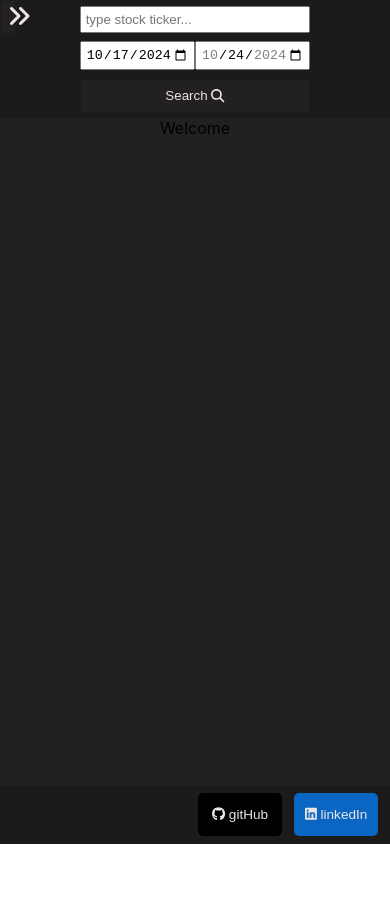
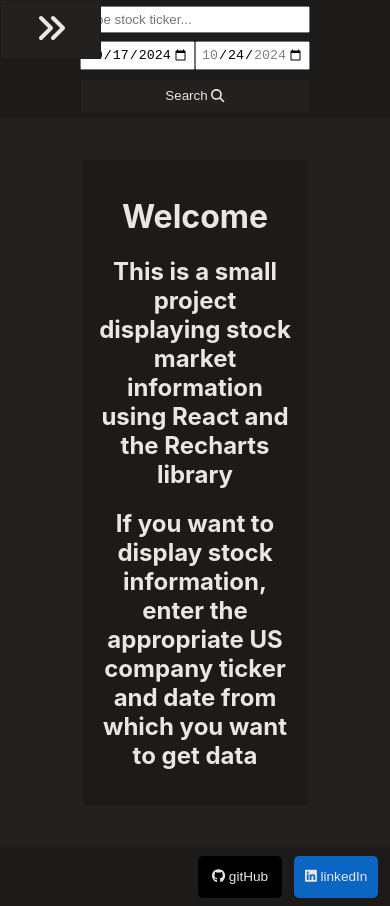
Before and after one commit to MajkiX/react-finance-project, a React (Create React App) app: page / in a window 390 px wide. Before the commit the page ends 844 px from the top, so only its background shows below. Built offline with nearby package versions, Linux system fonts and the light colour scheme.

Commit message:
Custom Hook, Style changes, Graph fix

```diff
--- a/src/App.js
+++ b/src/App.js
@@ -23,7 +23,8 @@ function App() {
   const [secondDate, setSecondDate] = useState(yesterdayDate)
   const [tickerInfo, setTickerInfo] = useState(null)
   const [isAsideMenuVisible, setIsAsideMenuVisible] = useState(false)
-  const [favouriteTickers, setFavouriteTickers] = useState(['TSLA', "T", "AAPL"])
+  const [favouriteTickers, setFavouriteTickers] = useState(['TSLA', "T", "AAPL", "AADI", "CERO", "CEP", "DOW"])
+  const [errors, setErrors] = useState()
 
 
   const API_KEY = '3b7fOT4l9UZGBGtJGyuZzwwuF0n2hqxb'
@@ -33,11 +34,14 @@ function App() {
   const fetchTickerData = () =>{
       axios.get(TickerDataUrl)
       .then(response => {
-        setStock(response.data);
+        if(response.data.queryCount > 0){
+          setStock(response.data);
+        }
         console.log(response.data);
       })
       .catch(error => {
-        console.error('Error fetching data:', error);
+        console.error('Error fetching ticker data:', error);
+        setErrors(error.message)
       });
     }
 
@@ -48,7 +52,8 @@ function App() {
             console.log(response.data.results);
         })
         .catch(error => {
-            console.error('Error fetching data:', error);
+            console.error('Error fetching details data:', error);
+            setErrors(error.message)
         });
   }
 
@@ -56,6 +61,7 @@ function App() {
     fetchTickerData()
     fetchTickerDetails()
     setTicker('')
+    setErrors(null)
   }
 
   const handleSetTicker = e =>{
@@ -110,6 +116,7 @@ function App() {
         firstDate={firstDate}
         secondDate={secondDate}
       />
+      {errors}
       {!stock && <WelcomePage/>}
       {stock && tickerInfo &&
       <Main
@@ -119,6 +126,7 @@ function App() {
         API_KEY={API_KEY}
         yesterdayDate={yesterdayDate}
         handleAddToFavourite={handleAddToFavourite}
+        isAsideMenuVisible={isAsideMenuVisible}
       />}
       <Footer/>
     </div>
--- a/src/App.scss
+++ b/src/App.scss
@@ -1,14 +1,17 @@
+$PrimaryColor: #1d1a1a;
+$SecondaryColor: #232020;
+
 .App {
   margin: 0;
   height: 100%;
   text-align: center;
-  background-color: #232020;
+  background-color: $SecondaryColor;
 
   .showMenuButton {
     height: 4vh;
     width: 4vw;
-    background-color: #232020;
-    border: 1px solid #1d1a1a;
+    background-color: $SecondaryColor;
+    border: 1px solid $PrimaryColor;
     font-size: 1.5rem;
   }
 }
@@ -19,3 +22,13 @@ aside {
   left: 0;
   display: flex;
 }
+
+@media (max-width: 600px) {
+  .App {
+    .showMenuButton {
+      height: 7vh;
+      width: 12vmax;
+      font-size: 2rem;
+    }
+  }
+}
--- a/src/components/AsideMenu/AsideMenu.scss
+++ b/src/components/AsideMenu/AsideMenu.scss
@@ -1,14 +1,19 @@
+$PrimaryColor: #1d1a1a;
+$SecondaryColor: #232020;
+
 .asideMenu {
     width: 7vmax;
     height: 100vh;
-    background-color: #1d1a1a;
+    background-color: $PrimaryColor;
     z-index: 10;
+    // overflow-y: scroll;
+    overflow-x: hidden;
 
     .hideMenuButton {
         height: 4vh;
         width: 7vmax;
-        background-color: #232020;
-        border: 1px solid #1d1a1a;
+        background-color: $SecondaryColor;
+        border: 1px solid $PrimaryColor;
         font-size: 1.5rem;
     }
 
@@ -23,10 +28,36 @@
                 color: #ebe5e5;
                 height: 4vh;
                 width: 7vmax;
-                background-color: #232020;
-                border: 1px solid #1d1a1a;
-
+                background-color: $SecondaryColor;
+                border: 1px solid $PrimaryColor;
+                cursor: pointer;
             }
         }
     }
 }
+
+@media (max-width: 600px) {
+    .asideMenu {
+        width: 100vw;
+
+        .hideMenuButton {
+            position: fixed;
+            top: 0;
+            right: 0;
+            height: 7vh;
+            width: 12vmax;
+            font-size: 2rem;
+
+        }
+
+        ul li {
+            font-size: 1.5rem;
+
+            .setTickerButton {
+                height: 7vh;
+                width: 12vmax;
+                font-size: 1rem;
+            }
+        }
+    }
+}
--- a/src/components/Header/Header.scss
+++ b/src/components/Header/Header.scss
@@ -1,10 +1,13 @@
+$PrimaryColor: #1d1a1a;
+$SecondaryColor: #232020;
+
 .header {
     width: 100%;
     height: 14vh;
     display: flex;
     justify-content: center;
     align-items: center;
-    background-color: #1d1a1a;
+    background-color: $PrimaryColor;
 
 
     &__form {
@@ -19,8 +22,8 @@
         button {
             height: 4vh;
             color: #ebe5e5;
-            background-color: #232020;
-            border: 1px solid #1d1a1a;
+            background-color: $SecondaryColor;
+            border: 1px solid $PrimaryColor;
         }
     }
 }
--- a/src/components/Main/Main.jsx
+++ b/src/components/Main/Main.jsx
@@ -2,12 +2,16 @@ import React, { useState } from 'react';
 import { LineChart, Line, XAxis, YAxis, CartesianGrid, Tooltip, Legend, ResponsiveContainer } from 'recharts';
 import { FontAwesomeIcon } from '@fortawesome/react-fontawesome'
 import { faStar, faArrowDownWideShort, faArrowTurnUp } from '@fortawesome/free-solid-svg-icons'
+import useWindowDimensions from '../../hooks/useWindowDimensions';
 
 import './Main.scss'
 
 
-const Main = ({ stock, tickerInfo, favouriteTickers, API_KEY, yesterdayDate, handleAddToFavourite }) => {
+
+
+const Main = ({ stock, tickerInfo, favouriteTickers, API_KEY, yesterdayDate, handleAddToFavourite, isAsideMenuVisible }) => {
     const [isInfoVisible, setIsInfoVisible] = useState(false)
+    const { height, width } = useWindowDimensions()
 
     const { results, resultsCount, ticker } = stock
     const { name, address, branding, description, homepage_url, market_cap, sic_description, total_employees } = tickerInfo
@@ -37,21 +41,34 @@ const Main = ({ stock, tickerInfo, favouriteTickers, API_KEY, yesterdayDate, han
             </p>}
         </div>
 
+    const hideGraph = isAsideMenuVisible && width < 600
+
     return (
         <div className='main'>
             <div className='stockInfo'>
                 <div className="stockTitle">
-                    <img className='logoImg' src={branding.logo_url + `?apiKey=${API_KEY}`} alt="" />
+                    <img className='logoImg' src={branding?.logo_url + `?apiKey=${API_KEY}`} alt="" />
                     <h2>{name}</h2>
-                    <div className='starIcon'>{isInFavourutes ? <FontAwesomeIcon onClick={() => handleAddToFavourite(ticker)} icon={faStar} style={{ color: "#FFD43B" }} /> : <FontAwesomeIcon onClick={() => handleAddToFavourite(ticker)} icon={faStar} />}</div>
+                    <div className='starIcon'>{isInFavourutes ?
+                        <FontAwesomeIcon onClick={() => handleAddToFavourite(ticker)} icon={faStar} style={{ color: "#FFD43B" }} />
+                        :
+                        <FontAwesomeIcon onClick={() => handleAddToFavourite(ticker)} icon={faStar} />}
+                    </div>
                 </div>
                 <div className='stockStats'>
                     <h2>{yesterdayDate}</h2>
-                    <p>Highest price: ${results[resultsCount - 1].h}</p>
-                    <p>Lowest price: ${results[resultsCount - 1].l}</p>
+                    {results && resultsCount > 0 ? (
+                        <>
+                            <p>Highest price: ${results[resultsCount - 1].h}</p>
+                            <p>Lowest price: ${results[resultsCount - 1].l}</p>
+                        </>
+                    ) : (
+                        <p>No data available for the selected date range.</p>
+                    )
+                    }
                 </div>
             </div>
-            <ResponsiveContainer className='graph' width="70%" height={500}>
+            {!hideGraph && <ResponsiveContainer className='graph' width="90%" height={500}>
                 <LineChart
                     data={results}
                     margin={{
@@ -70,7 +87,7 @@ const Main = ({ stock, tickerInfo, favouriteTickers, API_KEY, yesterdayDate, han
                     <Line type="monotone" dataKey="h" stroke="#8444d8" name="Highest Price" />
                     <Line type="monotone" dataKey="l" stroke="#8422d8" name="Lowest Price" />
                 </LineChart>
-            </ResponsiveContainer>
+            </ResponsiveContainer>}
             <div className='description'>
                 <h2>Description: </h2>
                 <p className='description__text'>{description}</p>
@@ -81,7 +98,7 @@ const Main = ({ stock, tickerInfo, favouriteTickers, API_KEY, yesterdayDate, han
                 </div>
                 {addicionalInfo}
             </div>
-        </div>
+        </div >
     );
 }
 
--- a/src/components/Main/Main.scss
+++ b/src/components/Main/Main.scss
@@ -1,3 +1,6 @@
+$PrimaryColor: #1d1a1a;
+$SecondaryColor: #232020;
+
 .main {
     height: 100%;
     display: flex;
@@ -11,7 +14,8 @@
         justify-content: space-around;
         align-items: center;
         margin: 4vh 0;
-        background-color: #1d1a1a;
+        padding: 1vh 0;
+        background-color: $PrimaryColor;
 
         .stockTitle {
             display: flex;
@@ -41,15 +45,15 @@
         flex-direction: column;
 
         &__button {
-            width: 10vw;
+            width: 15vmax;
             margin: 3vh 0;
-            background-color: #1d1a1a;
+            background-color: $PrimaryColor;
             padding: 1vmax;
             cursor: pointer;
         }
 
         &__text {
-            background-color: #1d1a1a;
+            background-color: $PrimaryColor;
             padding: 15px;
             margin-bottom: 5vh;
         }
@@ -63,7 +67,7 @@
 
     .description {
         width: 100%;
-        background-color: #1d1a1a;
+        background-color: $PrimaryColor;
         display: flex;
         justify-content: center;
         align-items: center;
@@ -75,3 +79,16 @@
         }
     }
 }
+
+@media (max-width: 600px) {
+    .main {
+        .stockInfo {
+            flex-direction: column;
+
+            .stockTitle {
+                align-items: center;
+            }
+        }
+
+    }
+}
--- a/src/components/WelcomePage/WelcomPage.jsx
+++ b/src/components/WelcomePage/WelcomPage.jsx
@@ -4,7 +4,14 @@ import './WelcomePage.scss'
 const WelcomePage = () => {
     return (
         <div className='welcomePage'>
-            Welcome
+            <h1>Welcome</h1>
+            <h2>
+                This is a small project displaying stock market information using React and the Recharts library
+            </h2>
+            <h2>
+                If you want to display stock information, enter the appropriate US company ticker and date
+                from which you want to get data
+            </h2>
         </div>
     );
 }
--- a/src/components/WelcomePage/WelcomePage.scss
+++ b/src/components/WelcomePage/WelcomePage.scss
@@ -1,3 +1,7 @@
 .welcomePage {
-    height: 79vh;
+    color: #ebe5e5;
+    width: 50vw;
+    margin: 5vh auto;
+    padding: 15px;
+    background-color: #1d1a1a;
 }
--- /dev/null
+++ b/src/hooks/useWindowDimensions.jsx
@@ -0,0 +1,30 @@
+import { useState, useEffect } from 'react';
+
+export default function useWindowDimensions() {
+
+    const hasWindow = typeof window !== 'undefined';
+
+    function getWindowDimensions() {
+        const width = hasWindow ? window.innerWidth : null;
+        const height = hasWindow ? window.innerHeight : null;
+        return {
+            width,
+            height,
+        };
+    }
+
+    const [windowDimensions, setWindowDimensions] = useState(getWindowDimensions());
+
+    useEffect(() => {
+        if (hasWindow) {
+            function handleResize() {
+                setWindowDimensions(getWindowDimensions());
+            }
+
+            window.addEventListener('resize', handleResize);
+            return () => window.removeEventListener('resize', handleResize);
+        }
+    }, [hasWindow]);
+
+    return windowDimensions;
+}
```
